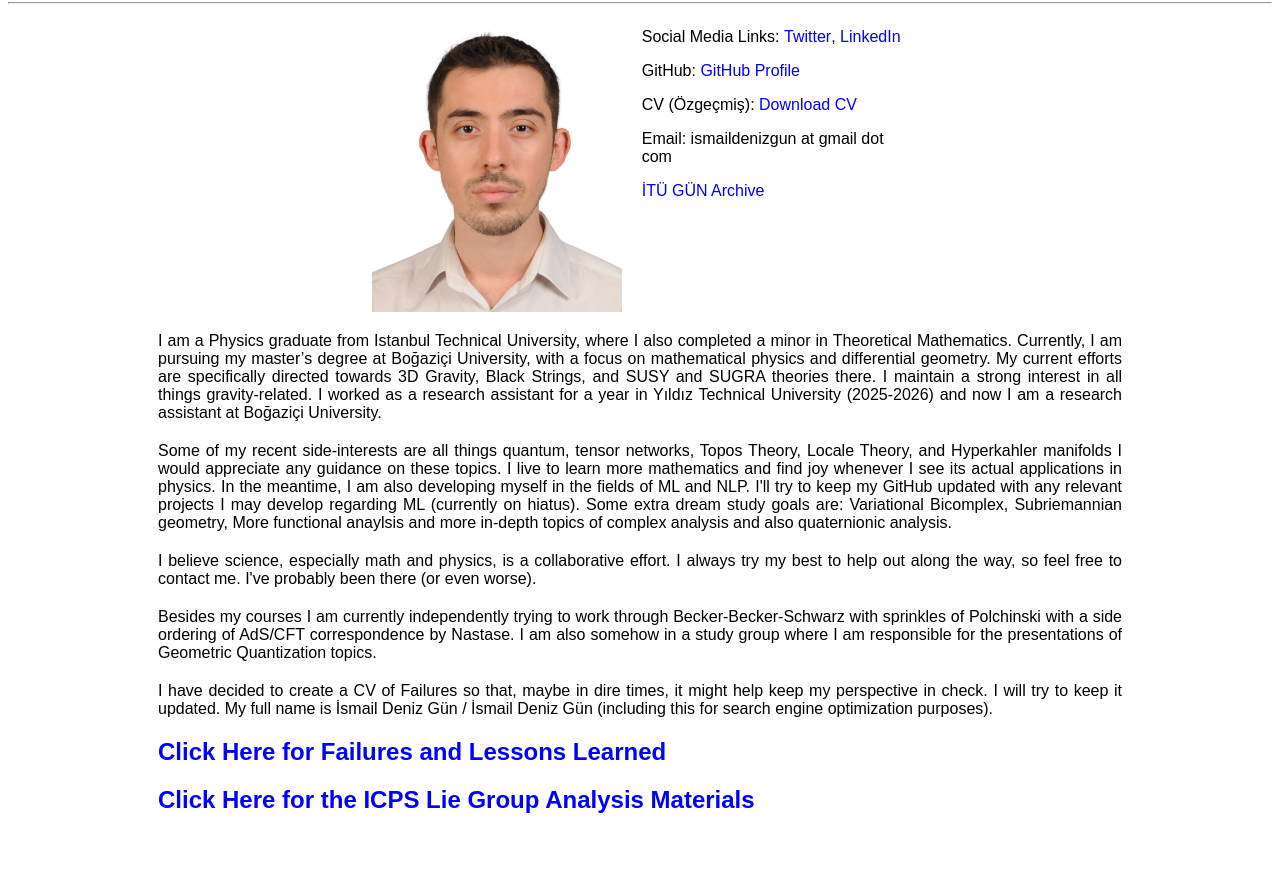
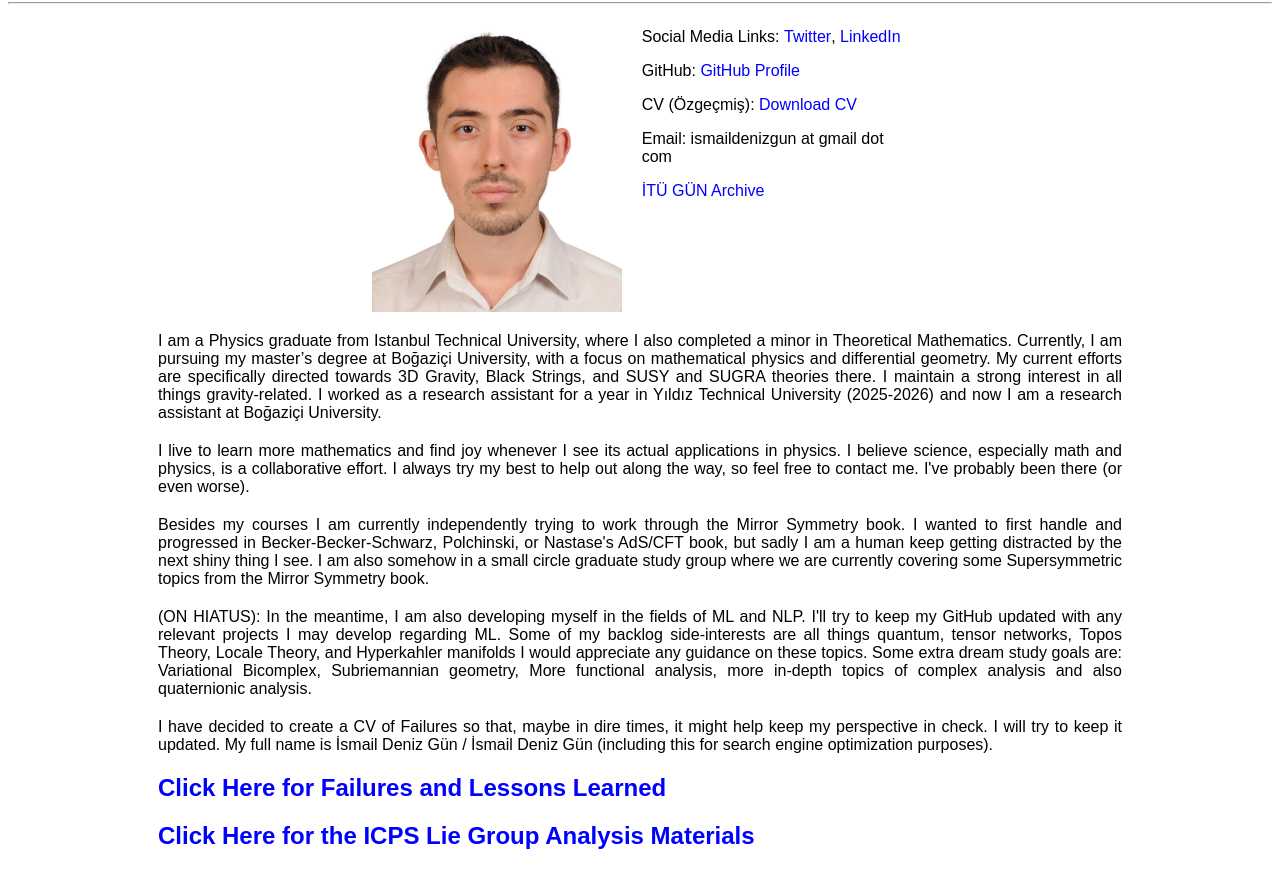
Before and after one commit to idenizgun/idenizgun.github.io, a plain HTML site: page index.html in a window 1280 px wide. Shown: the part 78-948 px from the top of the page. Before the commit the page ends 912 px from the top, so only its background shows below. Drawn offline with Linux system fonts and the light colour scheme.

Commit message:
Update index.html

```diff
--- a/index.html
+++ b/index.html
@@ -86,23 +86,26 @@
         now I am a research assistant at Boğaziçi University.
        </p>
       <p>
-        Some of my recent side-interests are all things quantum, tensor networks, Topos Theory, Locale Theory, and Hyperkahler manifolds
-        I would appreciate any guidance on these topics.
         I live to learn more mathematics and find joy whenever I see its actual applications in physics.
-        In the meantime, I am also developing myself in the fields of ML and NLP.
-        I'll try to keep my GitHub updated with any relevant projects I may develop regarding ML (currently on hiatus).
-        Some extra dream study goals are: Variational Bicomplex, Subriemannian geometry,
-        More functional anaylsis and more in-depth topics of complex analysis and also quaternionic analysis.
-      </p>
-      <p>
         I believe science, especially math and physics, is a collaborative effort.
         I always try my best to help out along the way, so feel free to contact me.
         I've probably been there (or even worse).       </p>
 <p>
-Besides my courses I am currently independently trying to work through Becker-Becker-Schwarz with sprinkles of Polchinski
-with a side ordering of AdS/CFT correspondence by Nastase. I am also somehow in a study group where I
-am responsible for the presentations of Geometric Quantization topics.
+Besides my courses I am currently independently trying to work through the Mirror Symmetry book.
+I wanted to first handle and progressed in Becker-Becker-Schwarz, Polchinski, or Nastase's AdS/CFT book, but sadly I am
+a human keep getting distracted by the next shiny thing I see.
+I am also somehow in a small circle graduate study group where we
+are currently covering some Supersymmetric topics from the Mirror Symmetry book.
 </p>
+<p>
+
+        (ON HIATUS): In the meantime, I am also developing myself in the fields of ML and NLP.
+        I'll try to keep my GitHub updated with any relevant projects I may develop regarding ML.
+        Some of my backlog side-interests are all things quantum, tensor networks, Topos Theory, Locale Theory, and Hyperkahler manifolds
+        I would appreciate any guidance on these topics.
+        Some extra dream study goals are: Variational Bicomplex, Subriemannian geometry,
+        More functional analysis, more in-depth topics of complex analysis and also quaternionic analysis.
+      </p>
       <p>
         I have decided to create a CV of Failures so that,
         maybe in dire times, it might help keep my perspective in check.
```
